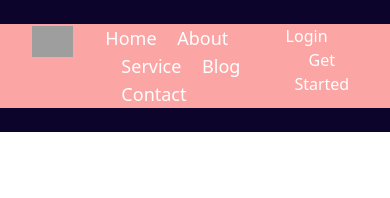
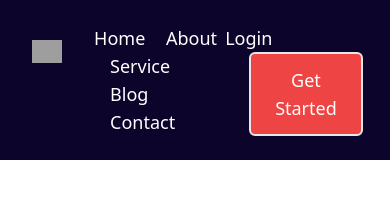
Before and after one commit to shakawat777/Tailwind, a plain HTML site: page layout-design/index.html in a window 390 px wide. Drawn offline with nearby package versions, Linux system fonts and the light colour scheme; grey boxes are pictures that could not be loaded.

Commit message:
nave section start

```diff
--- a/layout-design/index.html
+++ b/layout-design/index.html
@@ -8,23 +8,23 @@
 </head>
 <body>
     <nav class="bg-[#0d042b]  py-6">
-        <div class="container bg-red-300 mx-auto lg:px-24 px-8">
+        <div class="container mx-auto lg:px-24 px-8">
             <div class="flex text-white justify-between">
                 <div class="flex justify-center items-center space-x-8">
                     <div class="h-20 w-20">
                         <img src="./images/logo.png" alt="">
                     </div>
-                    <div class="space-x-4 text-lg front-[500]">
-                        <a href="#">Home</a>
-                        <a href="#">About</a>
-                        <a href="#">Service</a>
-                        <a href="#">Blog</a>
-                        <a href="#">Contact</a>
+                    <div class="space-x-4 text-lg front-[700]">
+                        <a class="hover:text-orange-500 duration-300" href="#">Home</a>
+                        <a class="hover:text-orange-500 duration-300" href="#">About</a>
+                        <a class="hover:text-orange-500 duration-300" href="#">Service</a>
+                        <a class="hover:text-orange-500 duration-300" href="#">Blog</a>
+                        <a class="hover:text-orange-500 duration-300" href="#">Contact</a>
                     </div>
                 </div>
-                <div>
-                    <a href="#">Login</a>
-                    <button>Get Started</button>
+                <div class="  space-x-6">
+                    <button class="text-lg front-semibold">Login</button>
+                    <button class="bg-red-500 px-6 py-3 rounded-md text-lg front-semibold hover:bg-transparent border-2  duration-300 ">Get Started</button>
                 </div>
             </div>
 
```
